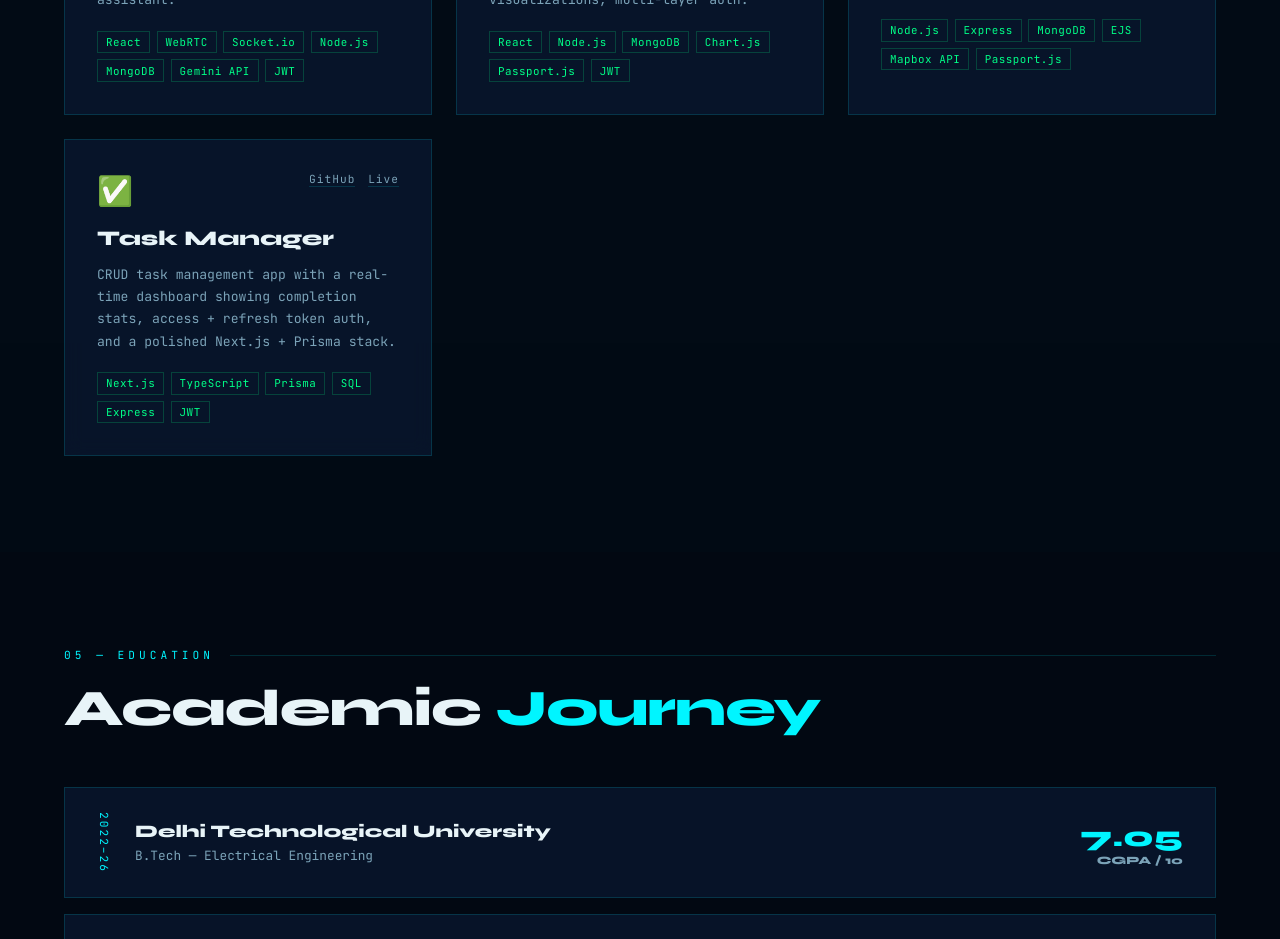
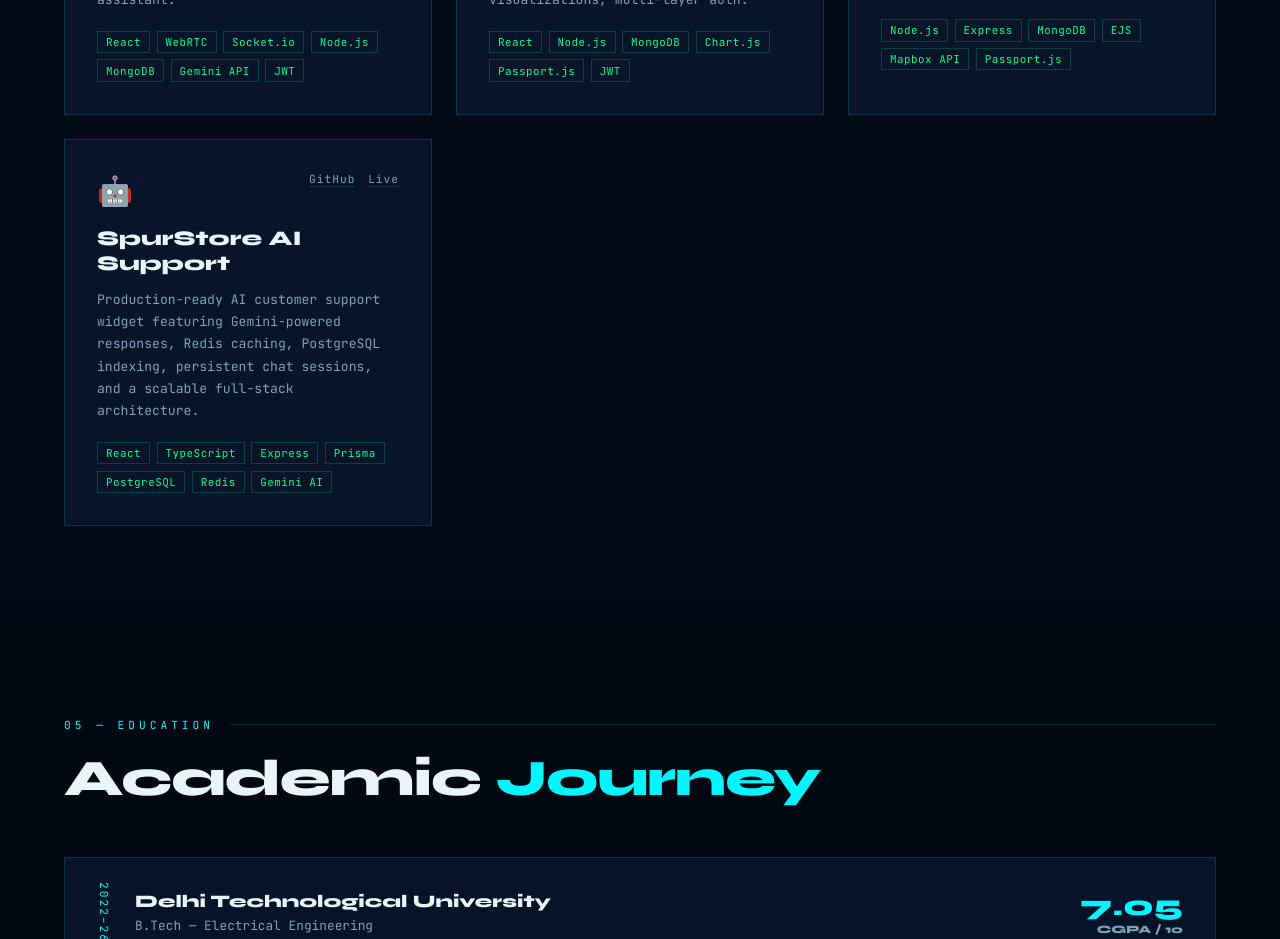
Before and after one commit to Apoorv0207/Portfolio, a React (Vite) app: page / in a window 1280 px wide. Shown: the part 3760-4699 px from the top of the page. Built offline with nearby package versions, Linux system fonts and the light colour scheme.

Commit message:
Added a project

```diff
--- a/src/components/Projects.jsx
+++ b/src/components/Projects.jsx
@@ -26,12 +26,12 @@ const projects = [
     live: 'https://wanderlust-1-swwk.onrender.com/listings',
   },
   {
-    icon: '✅',
-    title: 'Task Manager',
-    desc: 'CRUD task management app with a real-time dashboard showing completion stats, access + refresh token auth, and a polished Next.js + Prisma stack.',
-    tech: ['Next.js', 'TypeScript', 'Prisma', 'SQL', 'Express', 'JWT'],
-    github: 'https://github.com/Apoorv0207/task-manager',
-    live: 'https://task-manager-chi-dun.vercel.app/login',
+     icon: '🤖',
+  title: 'SpurStore AI Support',
+  desc: 'Production-ready AI customer support widget featuring Gemini-powered responses, Redis caching, PostgreSQL indexing, persistent chat sessions, and a scalable full-stack architecture.',
+  tech: ['React', 'TypeScript', 'Express', 'Prisma', 'PostgreSQL', 'Redis', 'Gemini AI'],
+  github: 'https://github.com/Apoorv0207/Spur-Store',
+  live: 'https://spur-store.vercel.app/',
   },
 ];
 import { useCardTilt } from '../hooks/useCardTilt';
```
